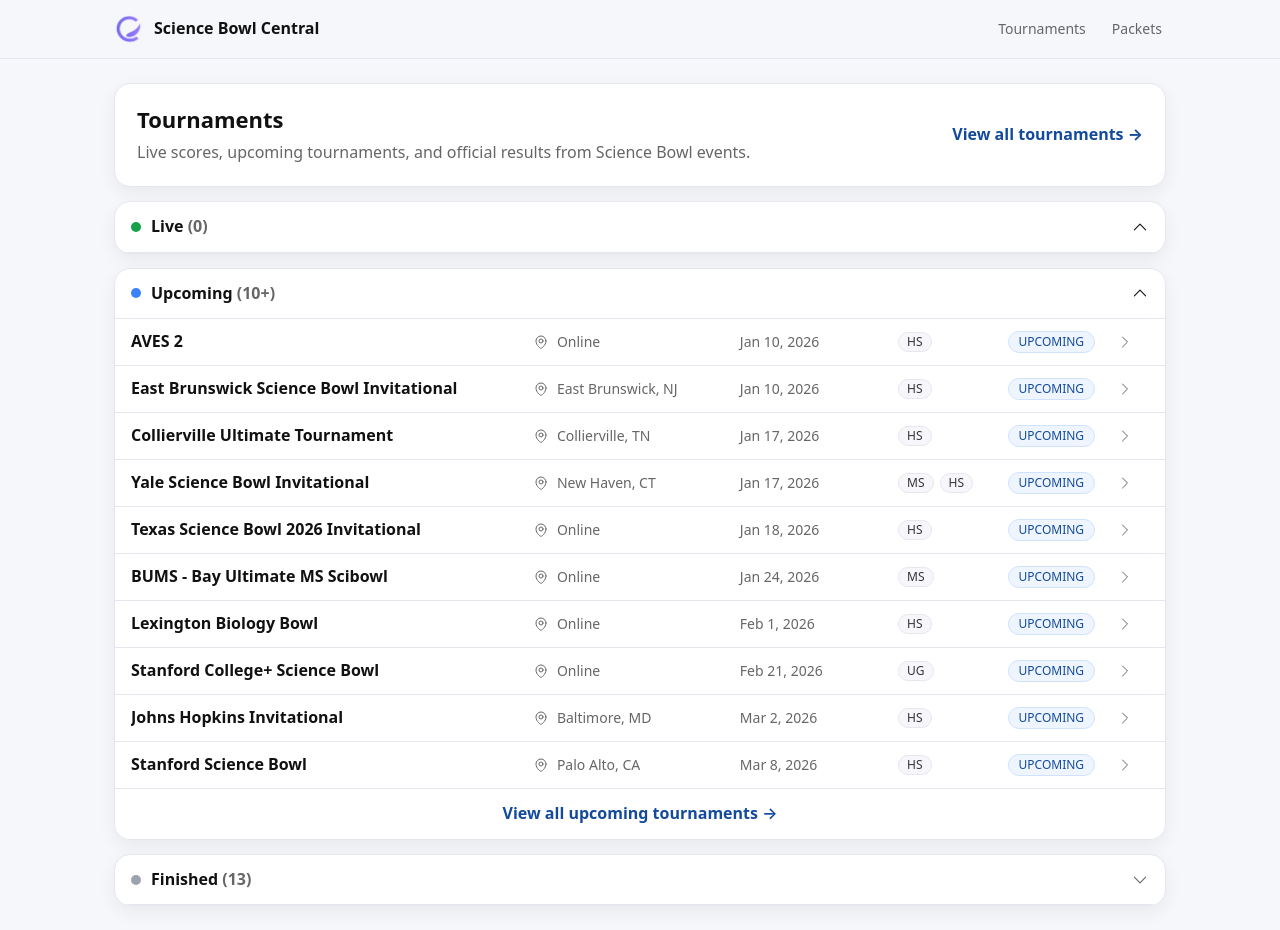
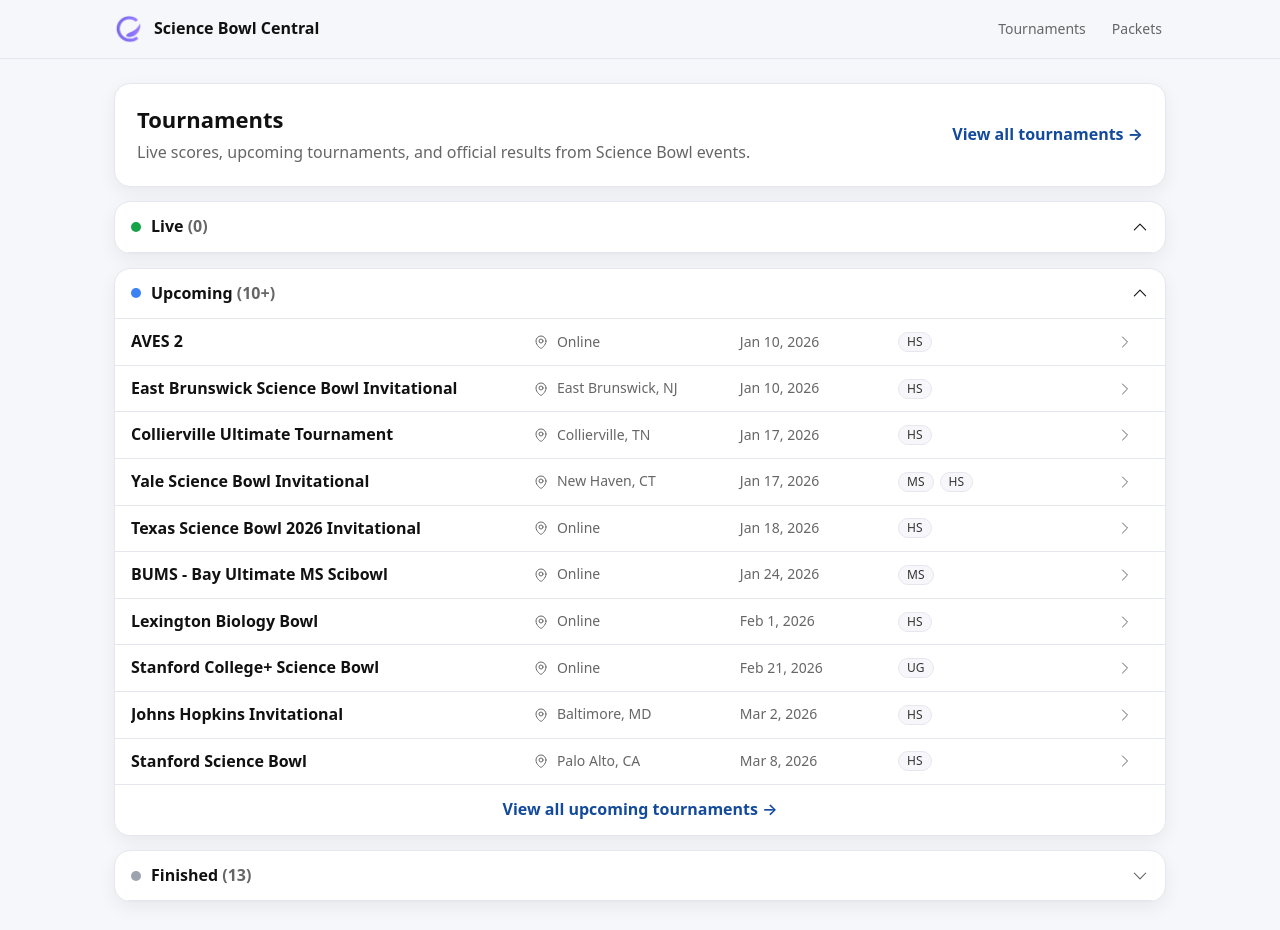
Before and after one commit to xpoes123/scibowl-org, a React (Vite) app in the folder apps/website/frontend/: page / in a window 1280 px wide. Built offline with nearby package versions, Linux system fonts and the light colour scheme.

Commit message:
Don't show status pill on landing page

```diff
--- a/apps/website/frontend/src/features/tournaments/components/TournamentRow.tsx
+++ b/apps/website/frontend/src/features/tournaments/components/TournamentRow.tsx
@@ -7,6 +7,7 @@ import { LevelPills } from "./LevelPills";
 
 type TournamentRowProps = {
   tournament: TournamentSummary;
+  showStatusPill?: boolean;
 };
 
 function getTournamentStatusBadgeClass(status: TournamentStatus): string {
@@ -32,7 +33,7 @@ function StatusBadge({ status }: { status: TournamentStatus }) {
   );
 }
 
-export const TournamentRow = memo(function TournamentRow({ tournament }: TournamentRowProps) {
+export const TournamentRow = memo(function TournamentRow({ tournament, showStatusPill = true }: TournamentRowProps) {
   // Determine lifecycle status from dates
   const now = new Date();
   const startDate = new Date(tournament.dates.start);
@@ -74,8 +75,8 @@ export const TournamentRow = memo(function TournamentRow({ tournament }: Tournam
 
         <LevelPills levels={tournament.divisions} />
 
-        <div className="sbRowStatus" aria-label="Tournament status">
-          <StatusBadge status={lifecycleStatus} />
+        <div className="sbRowStatus" aria-hidden={!showStatusPill} aria-label={showStatusPill ? "Tournament status" : undefined}>
+          {showStatusPill ? <StatusBadge status={lifecycleStatus} /> : null}
         </div>
 
         <div className="sbRowRight">
--- a/apps/website/frontend/src/features/tournaments/components/TournamentSection.tsx
+++ b/apps/website/frontend/src/features/tournaments/components/TournamentSection.tsx
@@ -14,6 +14,7 @@ type TournamentSectionProps = {
   defaultOpen: boolean;
   viewAllTo: string;
   viewAllLabel: string;
+  showStatusPill?: boolean;
 };
 
 export const TournamentSection = memo(function TournamentSection({
@@ -25,6 +26,7 @@ export const TournamentSection = memo(function TournamentSection({
   defaultOpen,
   viewAllTo,
   viewAllLabel,
+  showStatusPill = true,
 }: TournamentSectionProps) {
   const [open, setOpen] = useState(defaultOpen);
   const contentId = useId();
@@ -52,7 +54,7 @@ export const TournamentSection = memo(function TournamentSection({
         <div id={contentId} className="sbAccordionBody">
           <div className="sbRows">
             {visibleTournaments.map((tournament) => (
-              <TournamentRow key={tournament.slug} tournament={tournament} />
+              <TournamentRow key={tournament.slug} tournament={tournament} showStatusPill={showStatusPill} />
             ))}
           </div>
 
--- a/apps/website/frontend/src/features/tournaments/pages/TournamentsLandingPage.tsx
+++ b/apps/website/frontend/src/features/tournaments/pages/TournamentsLandingPage.tsx
@@ -97,6 +97,7 @@ export function TournamentsLandingPage() {
         defaultOpen
         viewAllTo={`/tournaments?status=${getStatusQueryParam("LIVE")}`}
         viewAllLabel="View all live tournaments"
+        showStatusPill={false}
       />
 
       <TournamentSection
@@ -108,6 +109,7 @@ export function TournamentsLandingPage() {
         defaultOpen
         viewAllTo={`/tournaments?status=${getStatusQueryParam("UPCOMING")}`}
         viewAllLabel="View all upcoming tournaments"
+        showStatusPill={false}
       />
 
       <TournamentSection
@@ -119,6 +121,7 @@ export function TournamentsLandingPage() {
         defaultOpen={false}
         viewAllTo={`/tournaments?status=${getStatusQueryParam("FINISHED")}`}
         viewAllLabel="View all finished tournaments"
+        showStatusPill={false}
       />
     </div>
   );
```
